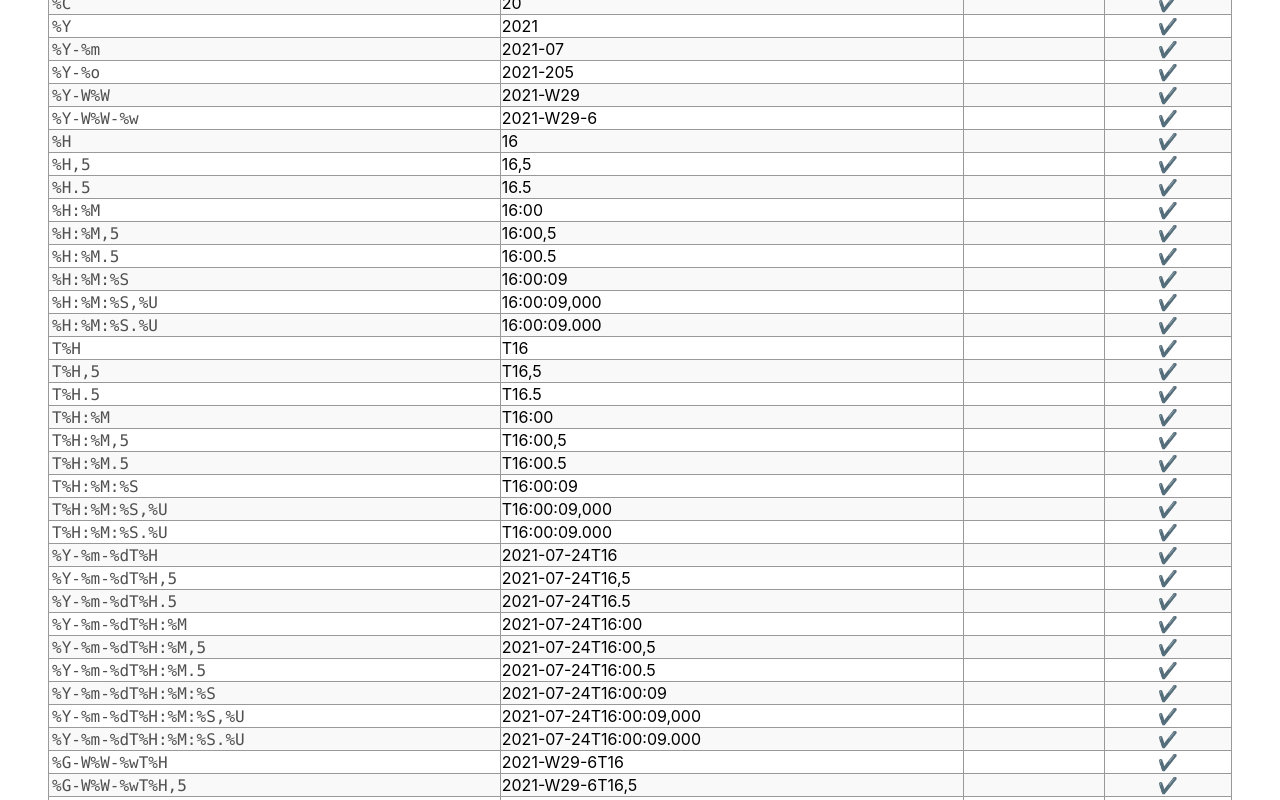
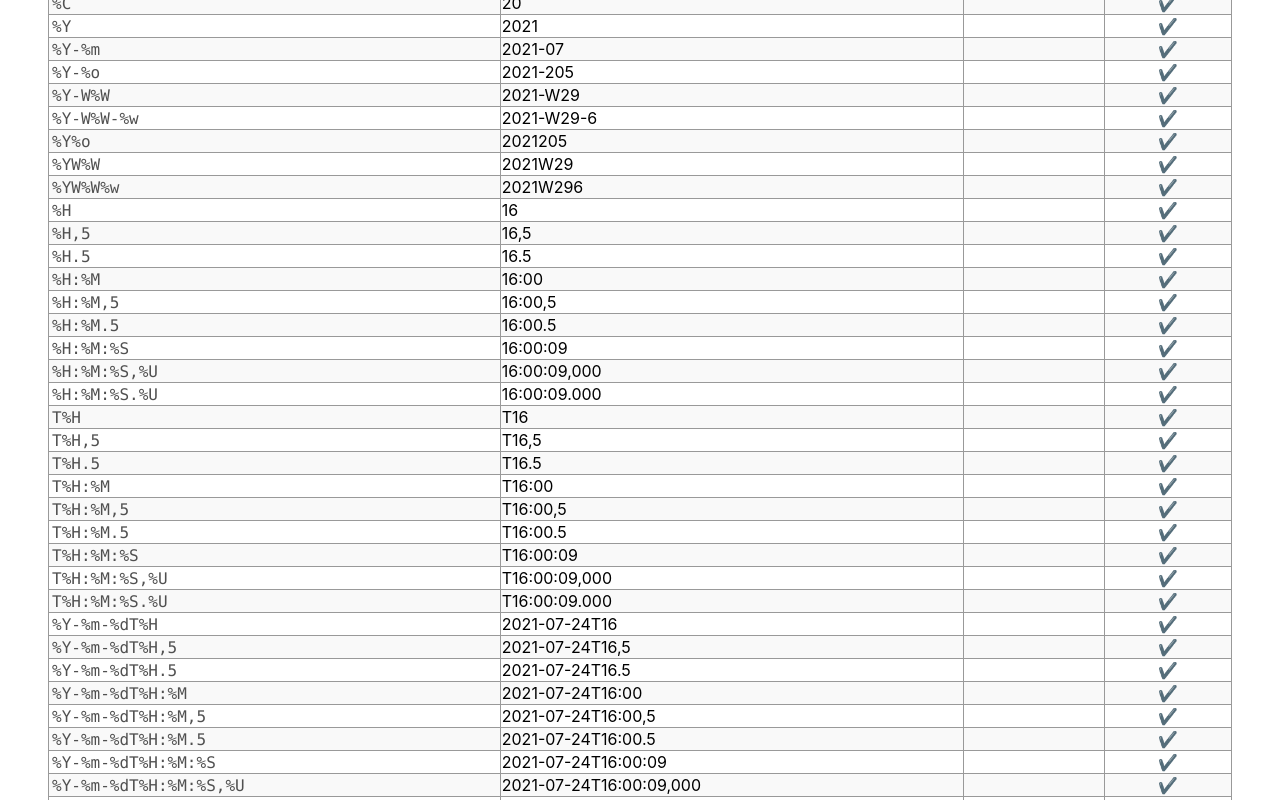
Before and after one commit to IJMacD/rfc3339-iso8601, a React (Create React App) app: page / in a window 1280 px wide. Shown: the part 1580-2380 px from the top of the page. Built offline with nearby package versions, Linux system fonts and the light colour scheme.

Commit message:
Add a couple of formats
Refactor formats and table row
Add link to repo (Closes #1)

```diff
--- a/src/App.js
+++ b/src/App.js
@@ -54,6 +54,19 @@ const merged = mergeDatesWithTimes(full_date_formats, time_formats);
 const mergedBasic = merged.map(s => s.replace(/[-:]/g, ""));
 const mergedBoth = [ ...merged, ...mergedBasic ];
 
+const formats_negative = [
+  "%Y-%m-%dT%H:%M:%S-04:00",
+  "%Y-%m-%dT%H:%M:%S.%U-04:00",
+];
+
+const formats_negative_2212 = [
+  "%Y-%m-%dT%H−04:00",
+  "%Y-%m-%dT%H:%M−04:00",
+  "%Y-%m-%dT%H:%M:%S−04:00",
+  "%Y-%m-%dT%H:%M:%S,%U−04:00",
+  "%Y-%m-%dT%H:%M:%S.%U−04:00",
+];
+
 const formats_iso_only = [
   "%C",
   "%Y",
@@ -61,6 +74,9 @@ const formats_iso_only = [
   "%Y-%o",
   "%Y-W%W",
   "%Y-W%W-%w",
+  "%Y%o",
+  "%YW%W",
+  "%YW%W%w",
   ...time_formats,
   ...time_formats.map(s => "T" + s),
   ...mergedBoth,
@@ -103,31 +119,22 @@ function App() {
         </thead>
         <tbody>
           {
-            formats_rfc_only.map(f => <tr key={f}><td><code>{f}</code></td><td>{formatUTC(f, now)}</td><td>✔️</td><td></td></tr>)
+            formats_rfc_only.map(f => <ExampleRow key={f} format={f} now={now} utc rfc />)
           }
           {
-            formats_both_utc.map(f => <tr key={f}><td><code>{f}</code></td><td>{formatUTC(f, now)}</td><td>✔️</td><td>✔️</td></tr>)
+            formats_both_utc.map(f => <ExampleRow key={f} format={f} now={now} utc rfc iso />)
           }
           {
-            formats_both_local.map(f => <tr key={f}><td><code>{f}</code></td><td>{format(f, now)}</td><td>✔️</td><td>✔️</td></tr>)
+            formats_both_local.map(f => <ExampleRow key={f} format={f} now={now} rfc iso />)
           }
           {
-            [
-              "%Y-%m-%dT%H:%M:%S-04:00",
-              "%Y-%m-%dT%H:%M:%S.%U-04:00",
-            ].map(f => <tr key={f}><td><code>{f}</code></td><td>{formatUTC(f, now, -4 * 60)}</td><td>✔️</td><td>✔️</td></tr>)
+            formats_negative.map(f => <ExampleRow key={f} format={f} now={now} timezone={-4 * 60} utc rfc iso />)
           }
           {
-            [
-              "%Y-%m-%dT%H−04:00",
-              "%Y-%m-%dT%H:%M−04:00",
-              "%Y-%m-%dT%H:%M:%S−04:00",
-              "%Y-%m-%dT%H:%M:%S,%U−04:00",
-              "%Y-%m-%dT%H:%M:%S.%U−04:00",
-            ].map(f => <tr key={f}><td><code>{f}</code></td><td>{formatUTC(f, now, -4 * 60)}</td><td></td><td>✔️</td></tr>)
+            formats_negative_2212.map(f => <ExampleRow key={f} format={f} now={now} timezone={-4 * 60} utc iso />)
           }
           {
-            formats_iso_only.map(f => <tr key={f}><td><code>{f}</code></td><td>{format(f, now)}</td><td></td><td>✔️</td></tr>)
+            formats_iso_only.map(f => <ExampleRow key={f} format={f} now={now} iso />)
           }
         </tbody>
       </table>
@@ -154,11 +161,21 @@ function App() {
 `}
         </code>
       </pre>
+      <p><a href="https://github.com/IJMacD/rfc3339-iso8601">Source on GitHub</a></p>
     </div>
   );
 }
 
 export default App;
+
+function ExampleRow ({ format: formatString, now, utc = false, timezone = 0, rfc = false, iso = false }) {
+  return <tr>
+    <td><code>{formatString}</code></td>
+    <td>{utc?formatUTC(formatString, now, timezone):format(formatString, now, timezone)}</td>
+    <td>{ rfc && "✔️" }</td>
+    <td>{ iso && "✔️" }</td>
+  </tr>;
+}
 
 function mergeDatesWithTimes (dates, times) {
   const out = [];
--- a/src/Diagram.js
+++ b/src/Diagram.js
@@ -83,6 +83,9 @@ function Diagram (props) {
       <g id="both">
         <text x={75.087} y={116}>
           {formatUTC("%Y-%m-%dT%H:%M:%SZ", date)}
+        </text>
+        <text x={79.087} y={120}>
+          {formatUTC("%Y-%m-%dT%H:%M:%S.%UZ", date)}
         </text>
         <text x={84.466} y={124}>
           {formatUTC("%Y-%m-%dt%H:%M:%Sz", date)}
@@ -178,6 +181,9 @@ function Diagram (props) {
         </text>
         <text x={169.336} y={124}>
           {format("%G-W%W-%wT%H:%M:%S", date)}
+        </text>
+        <text x={129.087} y={124}>
+          {format("%Y-%m-%dT%H:%M:%S.%U", date)}
         </text>
 
         <text x={124.336} y={128}>
```
Also changed, not shown: 1 other file (tests, documents, lock files or other folders).
